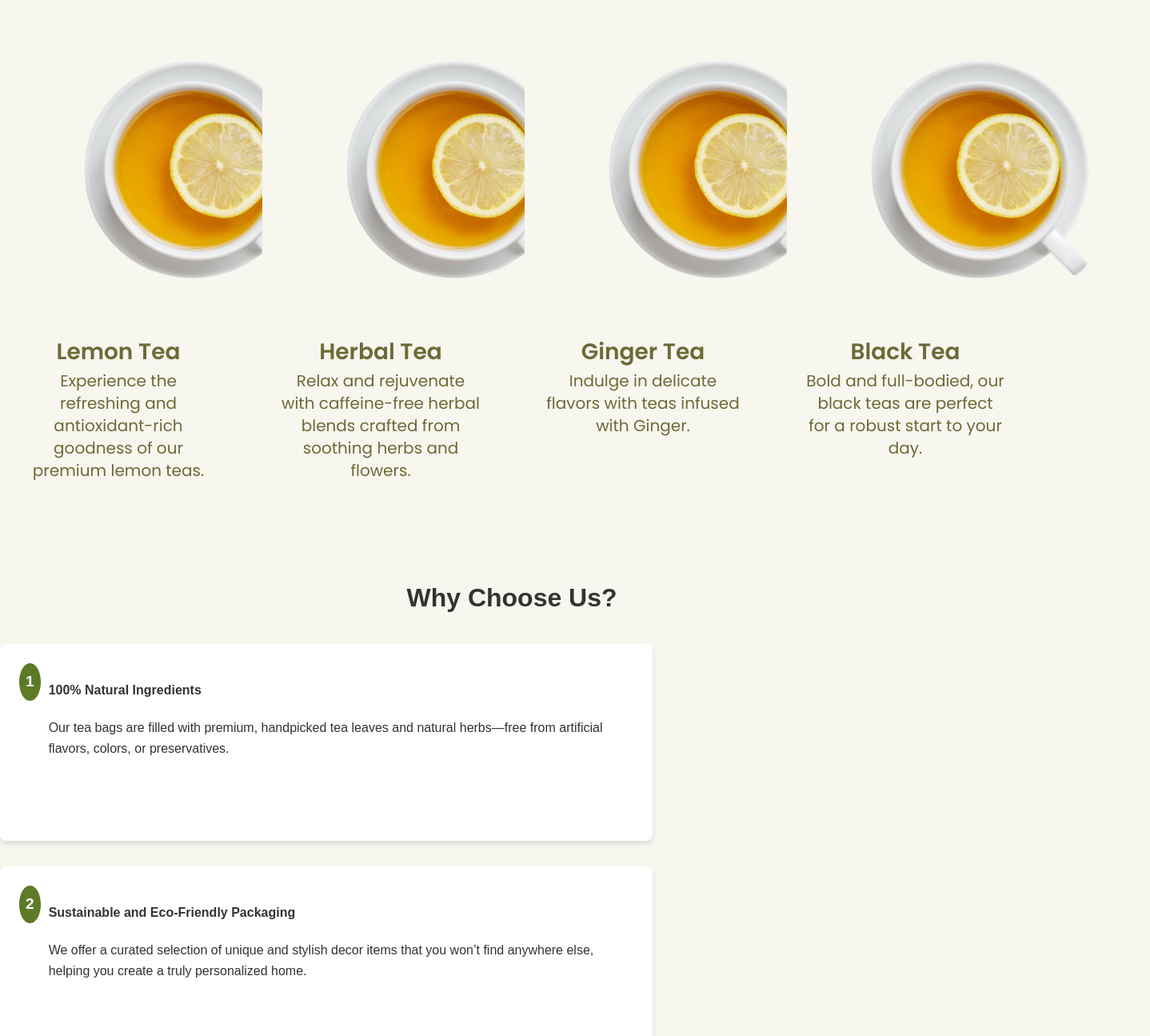
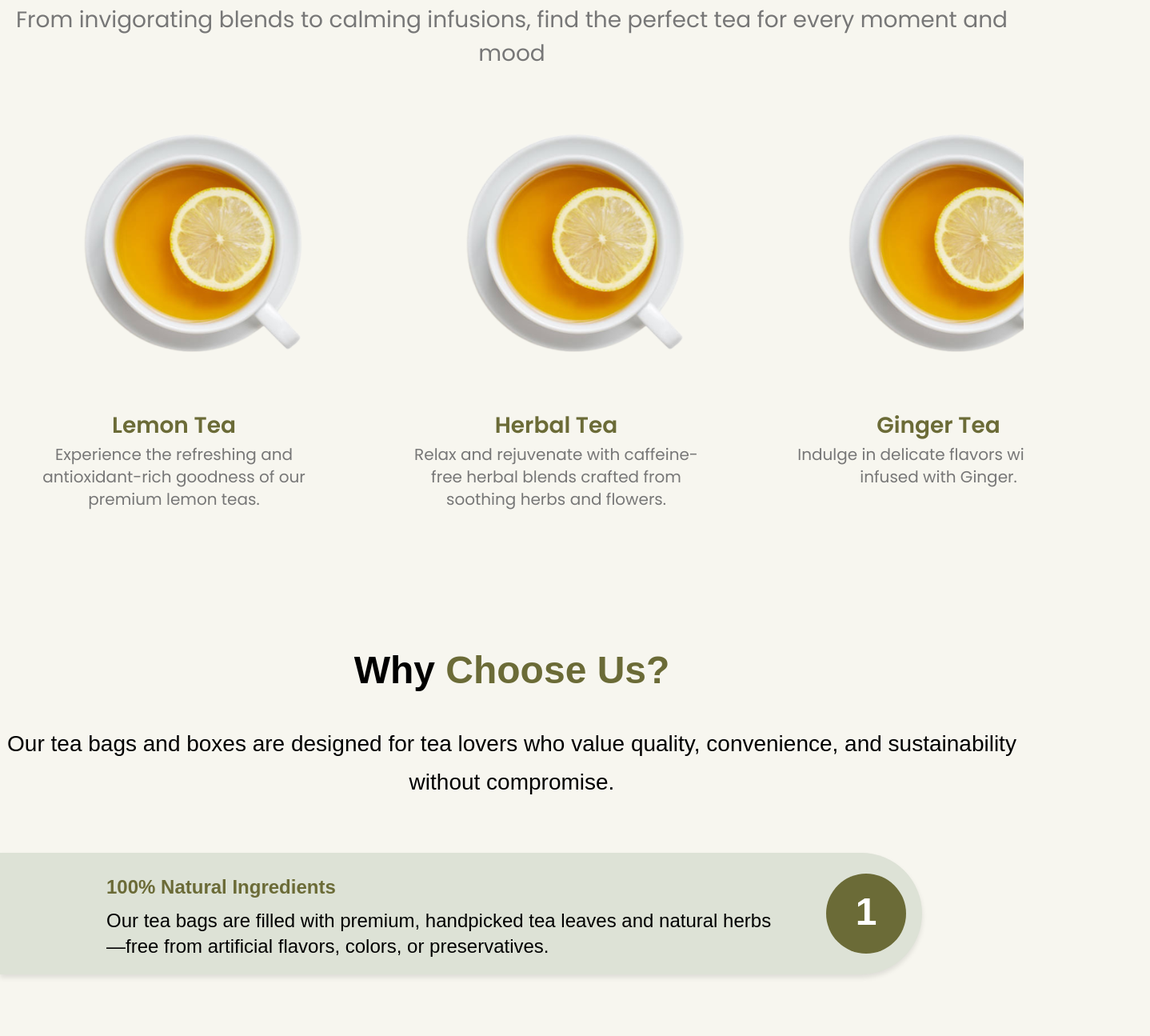
Before and after one commit to neelfrost19/tea_web, a React (Create React App) app: page / in a window 1280 px wide. Shown: the part 1240-2535 px from the top of the page at 80% size, 1438 px wide, since content can reach past the window. Built offline with nearby package versions, Linux system fonts and the light colour scheme.

Commit message:
-refactored css

```diff
--- a/src/components/Categories.js
+++ b/src/components/Categories.js
@@ -16,8 +16,11 @@ const Categories = () => (
             {categories.map((cat) => (
                 <div className="category-item" key={cat.title}>
                     <img src={cat.image} alt={cat.title} />
-                    <h3>{cat.title}</h3>
-                    <p>{cat.description}</p>
+                    <div className="category-item-text">
+                        <h3>{cat.title}</h3>
+                        <p>{cat.description}</p>
+                    </div>
+
                 </div>
             ))}
         </div>
--- a/src/components/Features.js
+++ b/src/components/Features.js
@@ -32,10 +32,13 @@ const Features = () => {
     return (
         <section className="features">
             <h2>Why <span>Choose Us?</span></h2>
+            <h3>Our tea bags and boxes are designed for tea lovers who value quality, convenience, and sustainability without compromise.</h3>
             <div className="feature-list">
                 {features.map((feature) => (
-                    <div key={feature.id} className="feature-item">
-                        <span>{feature.id}</span>
+                    <div key={feature.id} className= {`feature-item ${feature.id % 2 === 0 ? 'even' : 'odd'}`} >
+                        <span>
+                            <p>{feature.id}</p>
+                        </span>
                         <div>
                             <h4>{feature.title}</h4>
                             <p>{feature.description}</p>
--- a/src/pages/Homepage.js
+++ b/src/pages/Homepage.js
@@ -23,7 +23,7 @@ const Homepage = () => {
             <Categories />
             <Features />
             <AboutUs />
-            <Footer />
+            {/*<Footer />*/}
         </div>
     );
 };
--- a/src/styles/AboutUs.css
+++ b/src/styles/AboutUs.css
@@ -1,8 +1,9 @@
 .about-us {
+    margin-top: 140px;
     display: flex;
     gap: 2rem;
     padding: 3rem 2rem;
-    background-color: #fff;
+    background-color: #DDE2D6;
 }
 
 .about-us img {
--- a/src/styles/Categories.css
+++ b/src/styles/Categories.css
@@ -1,8 +1,9 @@
 .categories {
     text-align: center;
-    padding: 3rem 2rem;
+    margin-top: 140px;
     background-color: transparent;
     width:100%;
+    overflow: hidden;
 }
 
 .categories h2 {
@@ -24,37 +25,40 @@
 }
 
 .category-list {
-    display: grid;
-    grid-template-columns: repeat(auto-fit, minmax(250px, 1fr));
-    gap: 2rem;
+    display: flex;
+    flex-direction: row;
+    /*gap: 2rem;*/
 }
 
 .category-item {
     background-color: #f7f6ef;
     padding: 1.5rem;
-    border-radius: 8px;
+    /*border-radius: 8px;*/
     text-align: center;
 }
 
 .category-item img {
-    width: 430px;
+    max-width: 430px;
+    min-width: 380px;
     margin-bottom: 1rem;
 }
 
-.category-item h3 {
+.category-item-text{
+    width: 90%;
     color: #6B6B37;
     font-family: 'Poppins', sans-serif;
+}
+
+.category-item-text h3 {
     font-size: 28px;
     font-weight: 600;
     line-height: 36px;
     text-align: center;
 }
 
-.category-item p {
+.category-item-text p {
     margin-top:4px;
     margin-bottom:0;
-    color: #6B6B37;
-    font-family: 'Poppins', sans-serif;
     font-size: 20px;
     font-weight: 400;
     line-height: 28px;
--- a/src/styles/Features.css
+++ b/src/styles/Features.css
@@ -1,49 +1,94 @@
 .features {
     background-color: #f7f6ef;
-    padding: 3rem 2rem;
-    width:100%
+    width:100%;
+    margin-top: 140px;
+
+    h2 {
+        text-align: center;
+        font-size: 48px;
+        line-height: 72px;
+        color: #000000;
+        margin-bottom: 2rem;
+
+        span{
+            color :#6B6B37;
+        }
+    }
+
+    h3 {
+        text-align: center;
+        font-size: 28px;
+        line-height:48px;
+        color: #000000;
+        margin-bottom: 4rem;
+        font-weight: 400;
+    }
 }
 
-.features h2 {
-    text-align: center;
-    font-size: 2rem;
-    color: #333;
-    margin-bottom: 2rem;
-}
+
 
 .feature-list {
     display: flex;
     flex-direction: column;
-    grid-template-columns: repeat(auto-fit, minmax(250px, 1fr));
-    gap: 2rem;
+    gap: 80px;
 }
 
 .feature-item {
+    height: 152px;
+    width: 1133px;
     display: flex;
-    align-items: flex-start;
-    gap: 10px;
-    padding: 1.5rem;
-    background-color: #fff;
-    border-radius: 8px;
+    align-items: center;
+    gap: 48px;
+    background-color: #DDE2D6;
     box-shadow: 0 4px 6px rgba(0, 0, 0, 0.1);
-    height: 198px;
-    width:60%;
-    grid-template-columns: 1fr 1fr;
+
+    span {
+        width: 100px;
+        height: 100px;
+        background-color: #6B6B37;
+        border-radius: 50%;
+
+        p{
+            text-align: center;
+            color: #fff;
+            font-size: 48px;
+            line-height: 0;
+            font-weight: 600;
+        }
+    }
+
+    div{
+        width: 852px;
+
+        h4 {
+            font-size: 24px;
+            line-height: 32px;
+            font-weight: 600;
+            color: #6B6B37;
+            margin-bottom: 0;
+        }
+
+        p{
+            color: #000000;
+            font-size: 24px;
+            line-height: 32px;
+            font-weight: 400;
+            margin-top: 10px;
+        }
+    }
 }
 
-.feature-item:nth-child(odd) {
-    grid-column: 1;
+ .odd {
+     padding-right: 20px;
+     padding-left: 0;
+     flex-direction: row-reverse;
+     border-radius: 0 84px 84px 0;
 }
 
-.feature-item:nth-child(even) {
-    grid-column: 2;
+.even {
+    padding-left: 20px;
+    padding-right: 0;
+    flex-direction: row;
+    border-radius: 84px 0 0 84px;
+    align-self: flex-end;
 }
-
-.feature-item span {
-    background-color: #5d7a26;
-    color: #fff;
-    font-size: 1.2rem;
-    font-weight: bold;
-    padding: 0.5rem;
-    border-radius: 50%;
-}
--- a/src/styles/Footer.css
+++ b/src/styles/Footer.css
@@ -1,7 +1,7 @@
 .footer {
+    width:100%;
     background-color: #333;
     color: #fff;
-    padding: 2rem 2rem;
     display: flex;
     justify-content: space-between;
     flex-wrap: wrap;
```
